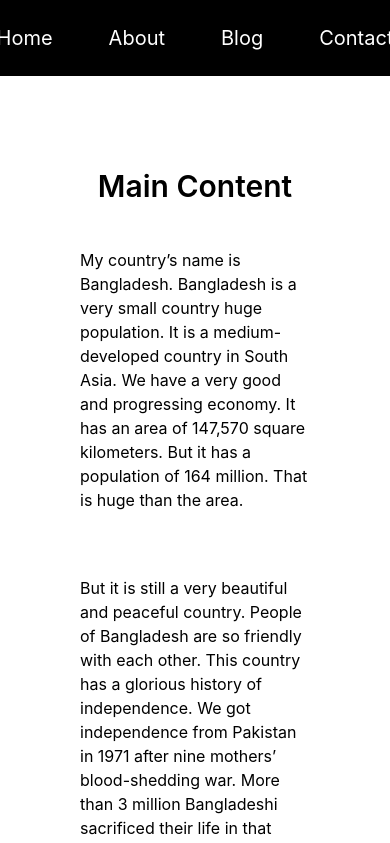
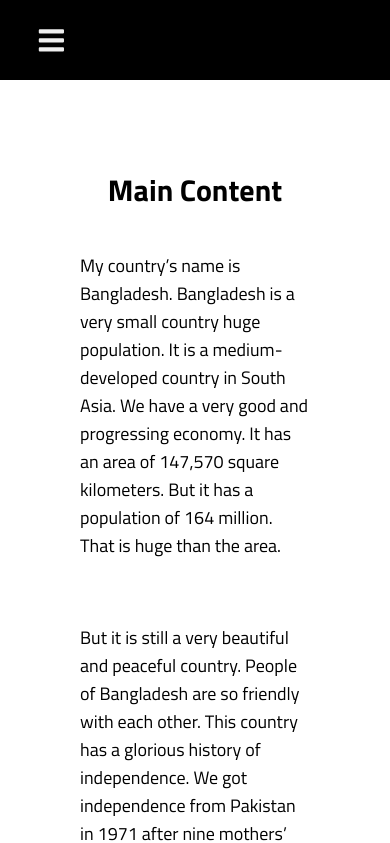
Before and after one commit to Flocky05/ReactNavbar, a React (Vite) app: page / in a window 390 px wide. Shown: the top 843 px of the page. Built offline with nearby package versions, Linux system fonts and the light colour scheme.

Commit message:
update navbar

```diff
--- a/package.json
+++ b/package.json
@@ -14,6 +14,7 @@
     "match-sorter": "^6.3.1",
     "react": "^18.2.0",
     "react-dom": "^18.2.0",
+    "react-icons": "^4.11.0",
     "react-router-dom": "^6.16.0",
     "sort-by": "^1.2.0"
   },
--- a/src/App.jsx
+++ b/src/App.jsx
@@ -1,13 +1,13 @@
 
 import './App.css'
-import Navbar from './components/Navbar/Navbar'
+
 
 function App() {
 
 
   return (
     <>
-      <Navbar></Navbar>
+
     </>
   )
 }
--- /dev/null
+++ b/src/components/About/About.jsx
@@ -0,0 +1,11 @@
+
+
+const About = () => {
+    return (
+        <div>
+        <h3>THis is about section bro</h3>
+        </div>
+    );
+};
+
+export default About;
--- a/src/components/Home/Home.jsx
+++ b/src/components/Home/Home.jsx
@@ -4,9 +4,11 @@ const Home = () => {
     return (
         <div className="m-20">
             <h3 className="text-3xl text-center p-3 font-semibold">Main Content</h3>
-            <p className="py-8">My country’s name is Bangladesh. Bangladesh is a very small country huge population. It is a medium-developed country in South Asia. We have a very good and progressing economy. It has an area of 147,570 square kilometers. But it has a population of 164 million. That is huge than the area.</p>
-            <p className="py-8">But it is still a very beautiful and peaceful country. People of Bangladesh are so friendly with each other. This country has a glorious history of independence. We got independence from Pakistan in 1971 after nine mothers’ blood-shedding war. More than 3 million Bangladeshi sacrificed their life in that genocide.</p>
-            <p className="py-8">But still, we were able to get our independence. After independence, the newly born country faced lots of hard times and struggles. But it rises very well. Now Bangladesh is one of the best countries to live in South Asia. There are so many beautiful spots to see in this country. </p>
+            <div className="text-lg">
+                <p className="py-8">My country’s name is Bangladesh. Bangladesh is a very small country huge population. It is a medium-developed country in South Asia. We have a very good and progressing economy. It has an area of 147,570 square kilometers. But it has a population of 164 million. That is huge than the area.</p>
+                <p className="py-8">But it is still a very beautiful and peaceful country. People of Bangladesh are so friendly with each other. This country has a glorious history of independence. We got independence from Pakistan in 1971 after nine mothers’ blood-shedding war. More than 3 million Bangladeshi sacrificed their life in that genocide.</p>
+                <p className="py-8">But still, we were able to get our independence. After independence, the newly born country faced lots of hard times and struggles. But it rises very well. Now Bangladesh is one of the best countries to live in South Asia. There are so many beautiful spots to see in this country. </p>
+            </div>
         </div>
     );
 };
--- a/src/components/Navbar/Navbar.jsx
+++ b/src/components/Navbar/Navbar.jsx
@@ -1,14 +1,36 @@
+import { useRef } from "react";
+import { FaBars, FaTimes } from "react-icons/fa";
+import "../Style/main.css";
 
+function Navbar() {
+	const navRef = useRef();
 
-const Navbar = () => {
+	const showNavbar = () => {
+		navRef.current.classList.toggle(
+			"responsive_nav"
+		);
+	};
+
 	return (
-        <div className="flex bg-black text-white justify-center gap-14 p-6 text-xl">
+		<header className="grid grid-cols-1">
+			<nav ref={navRef} className="text-2xl mx-auto pt-4 gap-20 " >
 				<a href="/">Home</a>
 				<a href="/about">About</a>
 				<a href="/blog">Blog</a>
 				<a href="/contact">Contact</a>
-        </div>
+				<button
+					className="nav-btn nav-close-btn"
+					onClick={showNavbar}>
+					<FaTimes />
+				</button>
+			</nav>
+			<button
+				className="nav-btn"
+				onClick={showNavbar}>
+				<FaBars />
+			</button>
+		</header>
 	);
-};
+}
 
 export default Navbar;
--- /dev/null
+++ b/src/components/Style/main.css
@@ -0,0 +1,86 @@
+@import url("https://fonts.googleapis.com/css2?family=Titillium+Web:wght@300;400;700&display=swap");
+
+* {
+	padding: 0;
+	margin: 0;
+	box-sizing: border-box;
+	font-family: "Titillium Web", sans-serif;
+}
+
+:root {
+	--mainColor: black;
+	--mainColorLight: #5767aa;
+	--secondaryColor: blue;
+	--textColor: #eee;
+}
+
+header {
+	height: 80px;
+	padding: 0 2rem;
+	background-color: var(--mainColor);
+	color: var(--textColor);
+}
+
+nav a {
+	margin: 0 1rem;
+	color: var(--textColor);
+	text-decoration: none;
+}
+
+nav a:hover {
+	color: var(--secondaryColor);
+}
+
+header .nav-btn {
+	padding: 5px;
+	cursor: pointer;
+	background: transparent;
+	border: none;
+	outline: none;
+	color: var(--textColor);
+	visibility: hidden;
+	opacity: 0;
+	font-size: 1.8rem;
+}
+
+header div,
+nav {
+	display: flex;
+	align-items: center;
+}
+
+@media only screen and (max-width: 1024px) {
+	header .nav-btn {
+		visibility: visible;
+		opacity: 1;
+	}
+
+	header nav {
+		position: fixed;
+		top: -100vh;
+		left: 0;
+		height: 100%;
+		width: 100%;
+		display: flex;
+		flex-direction: column;
+		align-items: center;
+		justify-content: center;
+		gap: 1.5rem;
+		background-color: var(--mainColor);
+		transition: 1s;
+	}
+
+	header .responsive_nav {
+		transform: translateY(100vh);
+	}
+
+	nav .nav-close-btn {
+		position: absolute;
+		top: 2rem;
+		right: 2rem;
+	}
+
+	nav a {
+		font-size: 1.5rem;
+	}
+}
```
Also changed, not shown: src/main.jsx (+6 -1 lines), 1 other file (tests, documents, lock files or other folders). Lines whose indentation alone changed are shown as unchanged.
